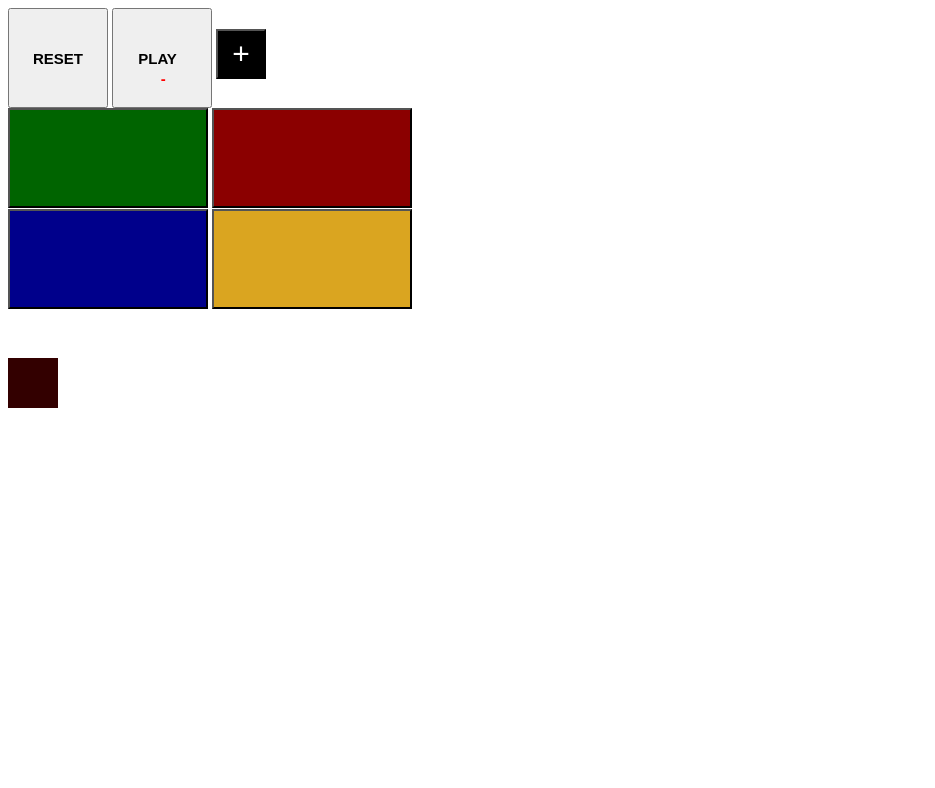
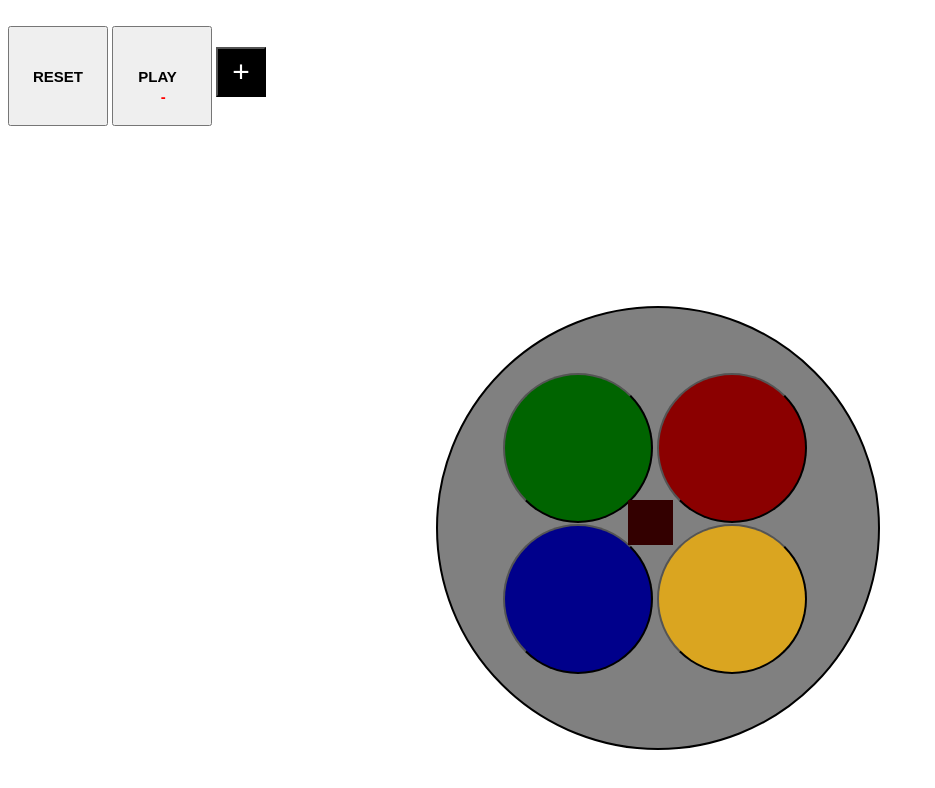
Before and after one commit to rafalq/Code-Institute-Project-2, a plain HTML site: page index.html in a window 1280 px wide. Shown: the whole page, without its empty margins (0-935 px from the left). Drawn offline with Linux system fonts and the light colour scheme.

Commit message:
styling, circles and positioning

```diff
--- a/index.html
+++ b/index.html
@@ -7,26 +7,29 @@
     <title>Simon Game</title>
   </head>
   <body>
-    <div class="main-buttons">
-		<button type="button" id="reset" class="b greyOnes" onclick="resetGame()">RESET</button>
-		<button type="button" id = "play"name="button" class="b  greyOnes" onclick="start()">PLAY
-		<span id="No">-<span>
-		</button>
-		<button type="button" class="b" id="addNo" onclick="addNo()">+</button>
+	<div class="outer-circle">
+
+		<div class="inner-circle">
+			<button class="button-play" id="btnG" onclick="flash()"></button>
+			<button class="button-play"" id="btnR" onclick="flash()"></button>
+			<br>
+			<button class="button-play"" id="btnB" onclick="flash()"></button>
+			<button class="button-play"" id="btnY" onclick="flash()"></button>
+			<p class="numbers" id="counter"></p>
+		</div>
 	</div>
 
-	<button class="b" id="btnG" onclick="flash()"></button>
-	<button class="b" id="btnR" onclick="flash()"></button>
-	<br>
-	<button class="b" id="btnB" onclick="flash()"></button>
-	<button class="b" id="btnY" onclick="flash()"></button>
+		<div id="score"></div>
+		<br>
+		<div id="check"></div>
 
-	<div id="score"></div>
-	<br>
-	<p class="numbers" id="counter"></p>
-	<br>
-	<div id="check"></div>
-
+		<div class="main-buttons">
+			<button type="button" id="reset" class="b greyOnes" onclick="resetGame()">RESET</button>
+			<button type="button" id = "play"name="button" class="b  greyOnes" onclick="start()">PLAY
+				<span id="No">-<span>
+			</button>
+			<button type="button" class="b" id="addNo" onclick="addNo()">+</button>
+		</div>
 	<script src="game.js" charset="utf-8"></script>
   </body>
 </html>
--- a/style.css
+++ b/style.css
@@ -1,6 +1,26 @@
+.outer-circle{
+	border: 2px solid black;
+	border-radius: 50%;
+	height: 440px;
+	width: 440px;
+	background-color: grey;
+	position: absolute;
+	bottom: 50px;
+	right: 400px;
+}
+.inner-circle{
+	position: relative;
+	top: 65px;
+	left: 65px;
+}
 .b{
 	height: 100px;
 	width: 200px;
+}
+.button-play{
+	height: 150px;
+	width: 150px;
+	border-radius: 100%;
 }
 .main-buttons{
 	width: 100%;
@@ -12,6 +32,18 @@
 	padding: 20px;
 	font-size: 15px;
 	font-weight: bolder;
+}
+#counter{
+	position: relative;
+	bottom: 205px;
+	left: 125px;
+	background: #330000;
+	font-size: 30px;
+	color: red;
+	height: 45px;
+	width: 45px;
+	line-height: 150%;
+	text-align: center;
 }
 
 #play{
@@ -90,13 +122,3 @@
   from {background-color: goldenrod;}
   to {background-color: yellow;}
 }
-
-.numbers{
-	background: #330000;
-	font-size: 30px;
-	color: red;
-	height: 50px;
-	width: 50px;
-	line-height: 150%;
-	text-align: center;
-}
```
